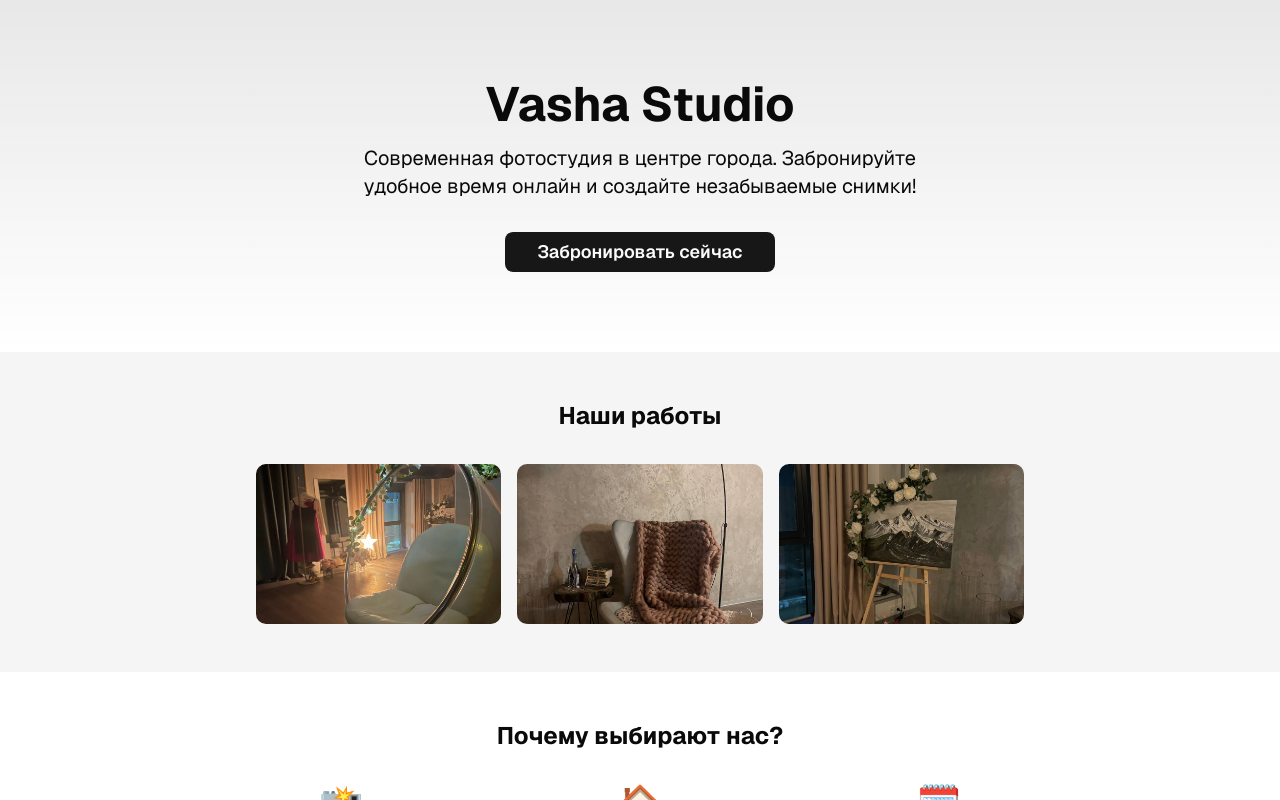
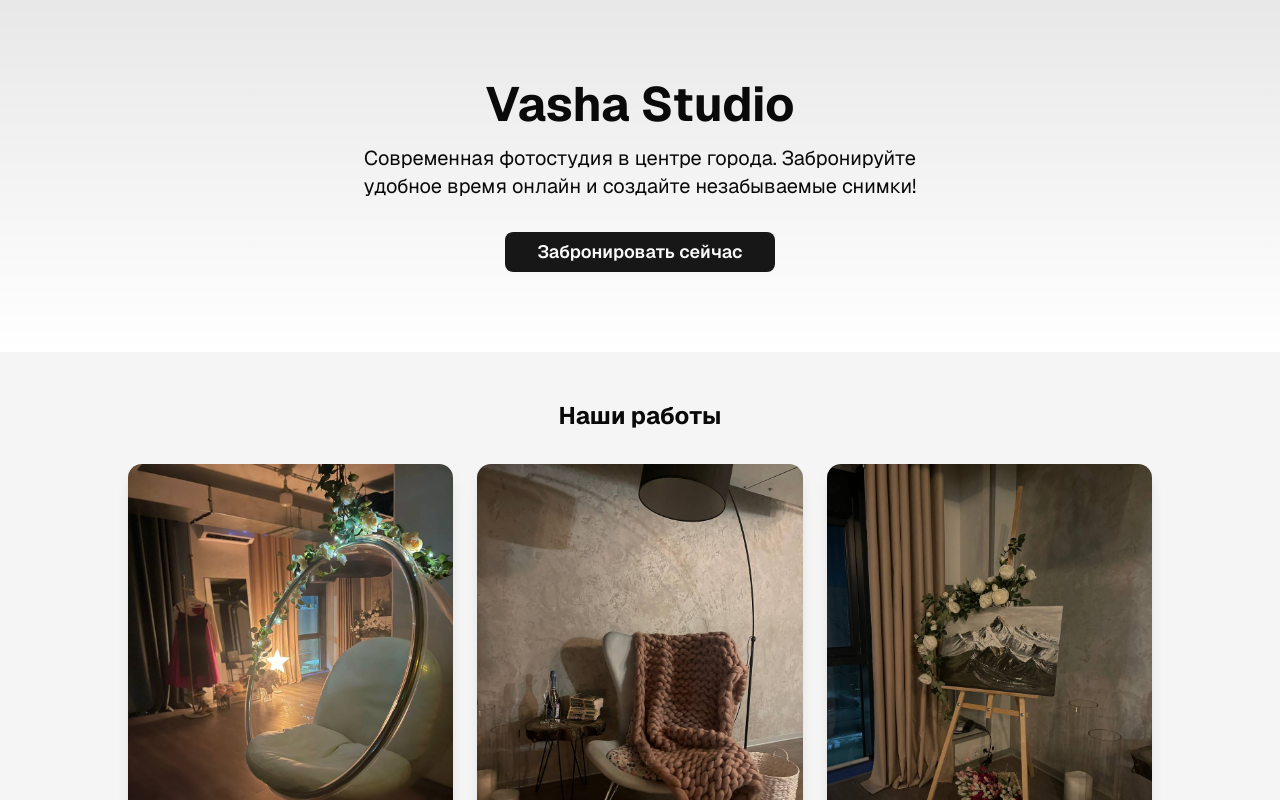
Before and after one commit to k05m0navt/vasha-studio-web-app, a Next.js app: page / in a window 1280 px wide. Shown: the top 800 px of the page. Built offline with nearby package versions, Linux system fonts and the light colour scheme.

Commit message:
feat(home/gallery): make gallery images bigger and update formats

```diff
--- a/src/app/gallery/page.tsx
+++ b/src/app/gallery/page.tsx
@@ -5,12 +5,9 @@ import { Dialog, DialogContent, DialogTrigger, DialogTitle } from "@/components/
 import { Skeleton } from "@/components/ui/skeleton";
 
 const galleryImages = [
-  { src: "/gallery1.jpg", alt: "Съемка в студии 1", category: "Творческие" },
-  { src: "/gallery2.jpg", alt: "Портретная фотосессия", category: "Портреты" },
-  { src: "/gallery3.jpg", alt: "Семейная фотосессия", category: "Семейные" },
-  { src: "/gallery4.jpg", alt: "Детская фотосъемка", category: "Детские" },
-  { src: "/gallery5.jpg", alt: "Творческая съемка", category: "Творческие" },
-  { src: "/gallery6.jpg", alt: "Парная фотосессия", category: "Семейные" },
+  { src: "/gallery1.jpeg", alt: "Съемка в студии 1", category: "Детские" },
+  { src: "/gallery2.jpeg", alt: "Портретная фотосессия", category: "Портреты" },
+  { src: "/gallery3.jpeg", alt: "Семейная фотосессия", category: "Семейные" },
 ];
 
 const categories = ["Все", "Портреты", "Семейные", "Детские", "Творческие"];
--- a/src/app/page.tsx
+++ b/src/app/page.tsx
@@ -127,11 +127,11 @@ function ContactForm() {
 
 export default function Home() {
   const [openFaq, setOpenFaq] = React.useState<number | null>(null);
-  const [loading, setLoading] = React.useState(true);
-  React.useEffect(() => {
-    const timer = setTimeout(() => setLoading(false), 1000);
-    return () => clearTimeout(timer);
-  }, []);
+  const [loading, setLoading] = React.useState(false);
+  // React.useEffect(() => {
+  //   const timer = setTimeout(() => setLoading(false), 1000);
+  //   return () => clearTimeout(timer);
+  // }, []);
   return (
     <div className="flex flex-col min-h-screen font-sans bg-background text-foreground">
       {/* Hero Section */}
@@ -149,37 +149,37 @@ export default function Home() {
       {/* Gallery Preview */}
       <section className="py-12 px-4 bg-muted opacity-0 animate-fade-in">
         <h2 className="text-2xl font-bold text-center mb-8">Наши работы</h2>
-        <div className="grid grid-cols-2 sm:grid-cols-3 gap-4 max-w-3xl mx-auto">
+        <div className="grid grid-cols-1 sm:grid-cols-2 md:grid-cols-3 gap-6 max-w-5xl mx-auto">
           {loading
             ? [0, 1, 2].map(i => (
-                <Skeleton key={i} className="w-full h-40 sm:h-40 rounded-lg object-cover" style={{ aspectRatio: '400/300' }} />
+                <Skeleton key={i} className="w-full h-[300px] rounded-xl object-cover" style={{ aspectRatio: '4/3' }} />
               ))
             : [
                 <Link href="/gallery" key="gallery-link-1">
                   <Image
                     src="/gallery1.jpeg"
                     alt="Съемка в студии 1"
-                    width={800}
-                    height={600}
-                    className="rounded-lg object-cover w-full h-40 sm:h-40 hover:scale-105 transition-transform"
+                    width={1200}
+                    height={900}
+                    className="rounded-xl object-cover w-full h-[300px] sm:h-[350px] md:h-[400px] hover:scale-105 transition-transform shadow-lg"
                   />
                 </Link>,
                 <Link href="/gallery" key="gallery-link-2">
                   <Image
                     src="/gallery2.jpeg"
                     alt="Портретная фотосессия"
-                    width={400}
-                    height={300}
-                    className="rounded-lg object-cover w-full h-40 sm:h-40 hover:scale-105 transition-transform"
+                    width={1200}
+                    height={900}
+                    className="rounded-xl object-cover w-full h-[300px] sm:h-[350px] md:h-[400px] hover:scale-105 transition-transform shadow-lg"
                   />
                 </Link>,
                 <Link href="/gallery" key="gallery-link-3">
                   <Image
                     src="/gallery3.jpeg"
                     alt="Семейная фотосессия"
-                    width={400}
-                    height={300}
-                    className="rounded-lg object-cover w-full h-40 sm:h-40 hover:scale-105 transition-transform"
+                    width={1200}
+                    height={900}
+                    className="rounded-xl object-cover w-full h-[300px] sm:h-[350px] md:h-[400px] hover:scale-105 transition-transform shadow-lg"
                   />
                 </Link>,
               ]}
```
